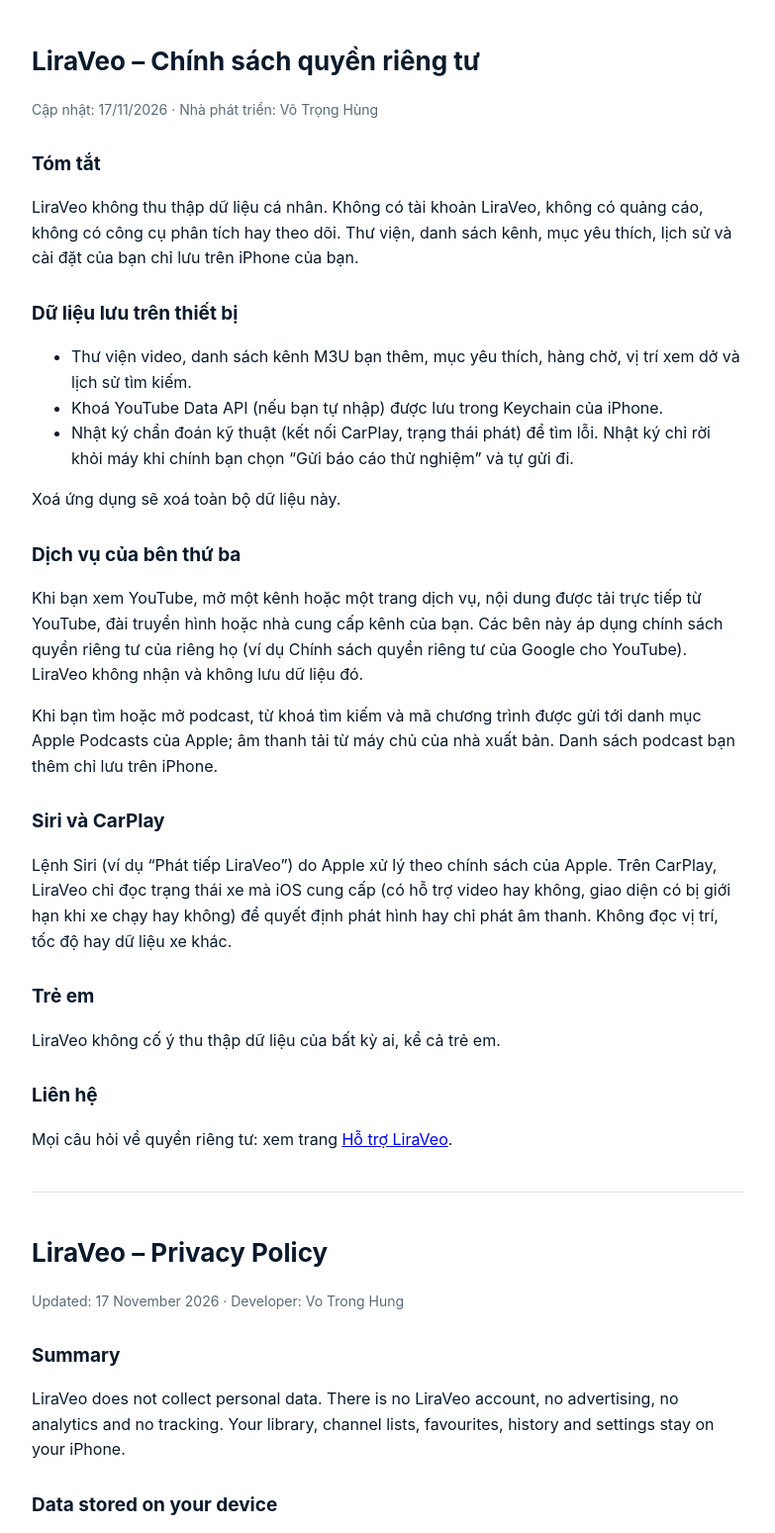
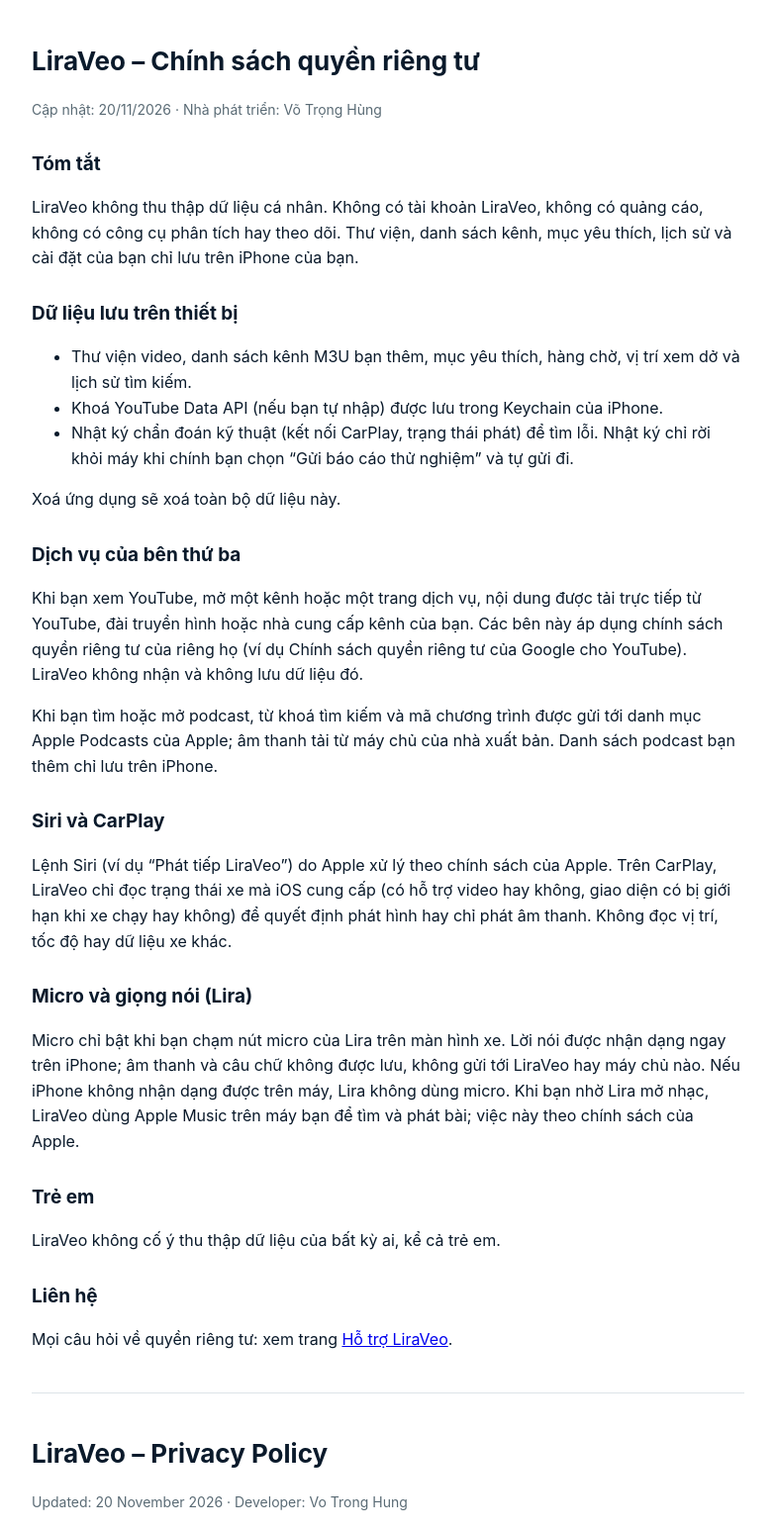
Before and after one commit to votronghung/liraveo, a plain HTML site: page privacy.html in a window 1280 px wide. Shown: the top 1549 px of the page at 99% size, without its empty margins (248-1031 px from the left). Drawn offline with Linux system fonts and the light colour scheme.

Commit message:
Privacy: microphone and on-device speech for Lira

```diff
--- a/privacy.html
+++ b/privacy.html
@@ -13,7 +13,7 @@
 </head>
 <body>
 <h1>LiraVeo – Chính sách quyền riêng tư</h1>
-<p class="muted">Cập nhật: 17/11/2026 · Nhà phát triển: Võ Trọng Hùng</p>
+<p class="muted">Cập nhật: 20/11/2026 · Nhà phát triển: Võ Trọng Hùng</p>
 
 <h2>Tóm tắt</h2>
 <p>LiraVeo không thu thập dữ liệu cá nhân. Không có tài khoản LiraVeo, không có quảng cáo, không có công cụ phân tích hay theo dõi. Thư viện, danh sách kênh, mục yêu thích, lịch sử và cài đặt của bạn chỉ lưu trên iPhone của bạn.</p>
@@ -33,6 +33,9 @@
 <h2>Siri và CarPlay</h2>
 <p>Lệnh Siri (ví dụ “Phát tiếp LiraVeo”) do Apple xử lý theo chính sách của Apple. Trên CarPlay, LiraVeo chỉ đọc trạng thái xe mà iOS cung cấp (có hỗ trợ video hay không, giao diện có bị giới hạn khi xe chạy hay không) để quyết định phát hình hay chỉ phát âm thanh. Không đọc vị trí, tốc độ hay dữ liệu xe khác.</p>
 
+<h2>Micro và giọng nói (Lira)</h2>
+<p>Micro chỉ bật khi bạn chạm nút micro của Lira trên màn hình xe. Lời nói được nhận dạng ngay trên iPhone; âm thanh và câu chữ không được lưu, không gửi tới LiraVeo hay máy chủ nào. Nếu iPhone không nhận dạng được trên máy, Lira không dùng micro. Khi bạn nhờ Lira mở nhạc, LiraVeo dùng Apple Music trên máy bạn để tìm và phát bài; việc này theo chính sách của Apple.</p>
+
 <h2>Trẻ em</h2>
 <p>LiraVeo không cố ý thu thập dữ liệu của bất kỳ ai, kể cả trẻ em.</p>
 
@@ -42,7 +45,7 @@
 <hr>
 
 <h1>LiraVeo – Privacy Policy</h1>
-<p class="muted">Updated: 17 November 2026 · Developer: Vo Trong Hung</p>
+<p class="muted">Updated: 20 November 2026 · Developer: Vo Trong Hung</p>
 <h2>Summary</h2>
 <p>LiraVeo does not collect personal data. There is no LiraVeo account, no advertising, no analytics and no tracking. Your library, channel lists, favourites, history and settings stay on your iPhone.</p>
 <h2>Data stored on your device</h2>
@@ -57,6 +60,8 @@
 <p>When you search for or open a podcast, the search term and show ID are sent to Apple's Apple Podcasts directory; audio is streamed from the publisher's server. The podcasts you add are stored only on your iPhone.</p>
 <h2>Siri and CarPlay</h2>
 <p>Siri requests are handled by Apple under Apple’s policies. On CarPlay, LiraVeo only reads the vehicle state iOS provides (whether video is supported, whether the interface is limited while driving) to decide between video and audio only. It does not read location, speed or other vehicle data.</p>
+<h2>Microphone and voice (Lira)</h2>
+<p>The microphone is used only when you tap Lira's microphone button on the car screen. Speech is recognised on the iPhone itself; the audio and the words are not stored and are not sent to LiraVeo or any server. If the iPhone cannot recognise speech on the device, Lira does not use the microphone. When you ask Lira for music, LiraVeo uses Apple Music on your device to find and play it, under Apple's policies.</p>
 <h2>Children</h2>
 <p>LiraVeo does not knowingly collect data from anyone, including children.</p>
 <h2>Contact</h2>
```
Lines whose indentation alone changed are shown as unchanged.
